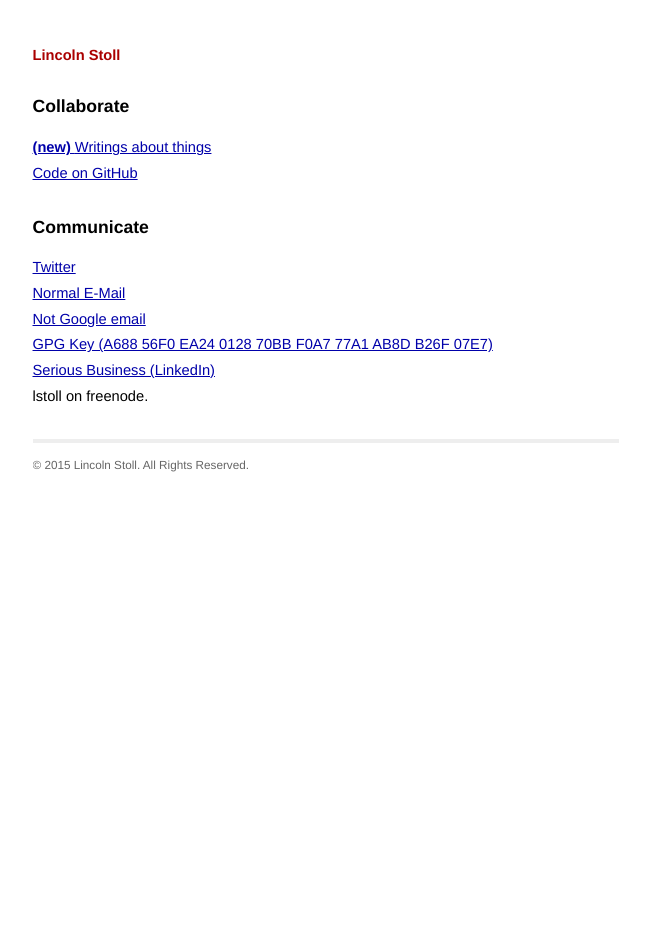
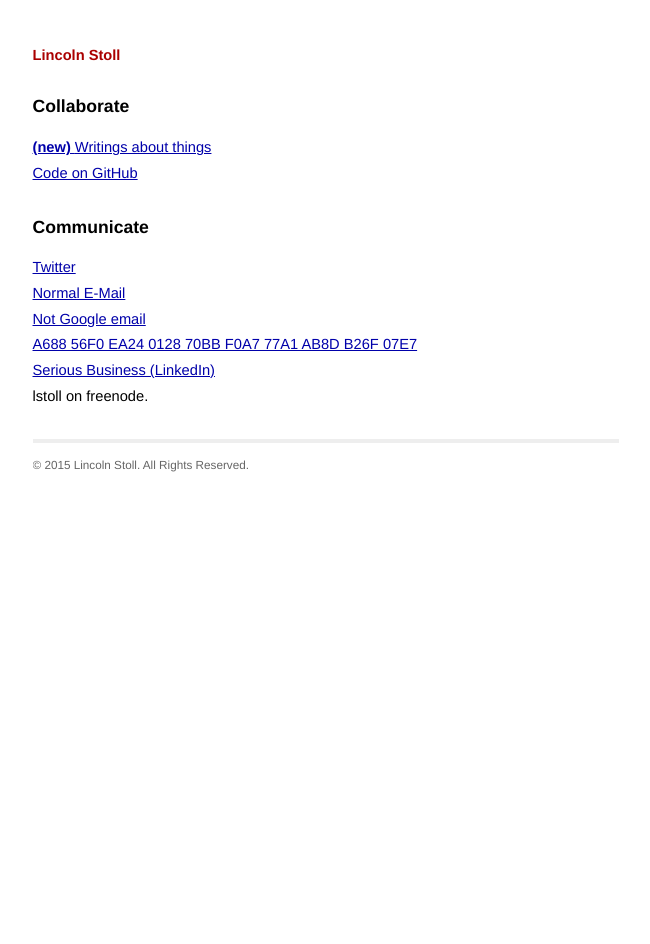
Before and after one commit to lstoll/lstoll.github.io, a Jekyll site: the page index.html, which Jekyll copies as it is, in a window 1280 px wide. Shown: the whole page, without its empty margins (314-964 px from the left). Built offline with Jekyll 4.4.1, drawn with Linux system fonts in a browser that asks for light colours.

Commit message:
maybe that's better

```diff
--- a/index.html
+++ b/index.html
@@ -52,7 +52,7 @@
     <li><a href="https://twitter.com/lstoll">Twitter</a></li>
     <li><a href="mailto:lincoln.stoll+website@gmail.com?subject=Write an interesting subject">Normal E-Mail</a></li>
     <li><a href="mailto:lstoll+website@lstoll.de">Not Google email</a></li>
-    <li><a href="https://lstoll.s3.amazonaws.com/gpg/B26F07E7.txt">GPG Key (A688 56F0 EA24 0128 70BB  F0A7 77A1 AB8D B26F 07E7)</a></li>
+    <li><a href="https://pgp.mit.edu/pks/lookup?op=get&search=0x77A1AB8DB26F07E7">A688 56F0 EA24 0128 70BB  F0A7 77A1 AB8D B26F 07E7</a></li>
     <li><a href="https://www.linkedin.com/in/lstoll">Serious Business (LinkedIn)</a>
     <li>lstoll on freenode.</li>
   </ul>
```
